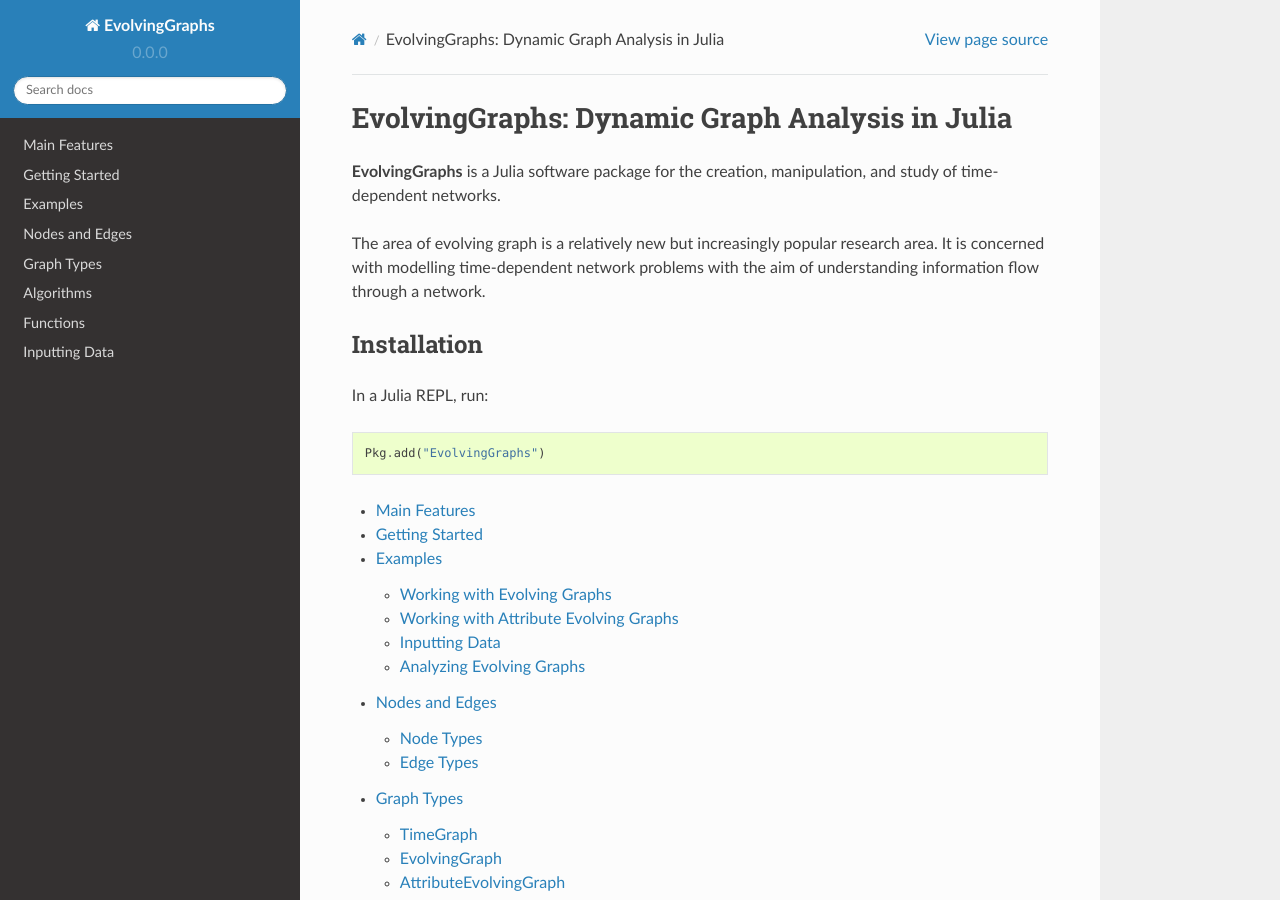
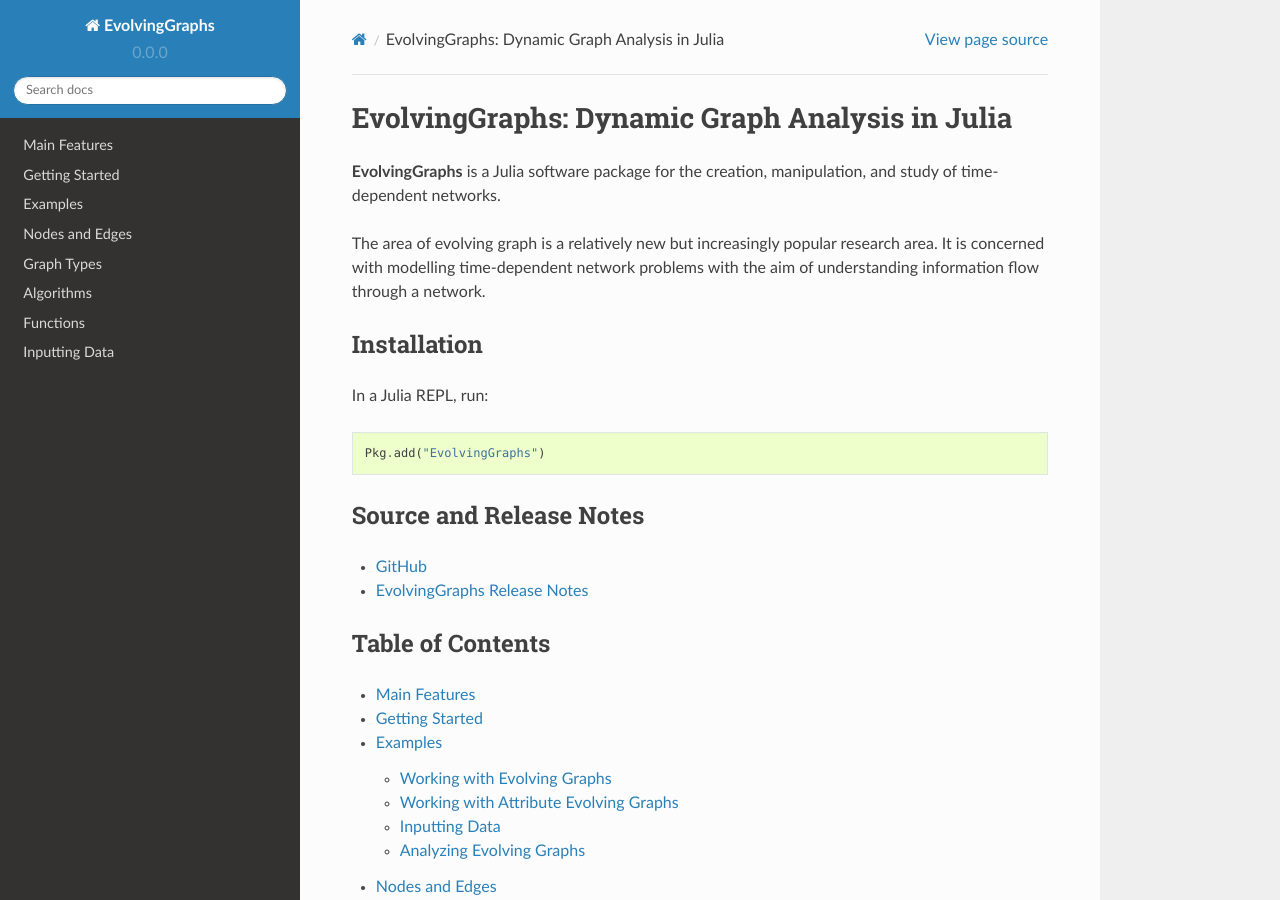
Before and after one commit to EtymoIO/EvolvingGraphs.jl, a Sphinx documentation site: the page built from doc/index.rst, in a window 1280 px wide and 900 px high. Built offline with Sphinx 7.4.7 and the Read the Docs theme 2.0.0, drawn with Linux system fonts in a browser that asks for light colours.

Commit message:
update index info

```diff
--- a/doc/index.rst
+++ b/doc/index.rst
@@ -16,13 +16,20 @@
 
 
 Installation
-------------
-
+^^^^^^^^^^^^
 In a Julia REPL, run::
 
   Pkg.add("EvolvingGraphs")
 
+Source and Release Notes
+^^^^^^^^^^^^^^^^^^^^^^^^
 
+* `GitHub <https://github.com/weijianzhang/EvolvingGraphs.jl>`_
+
+* `EvolvingGraphs Release Notes <https://github.com/weijianzhang/EvolvingGraphs.jl/blob/master/NEWS.md>`_
+
+Table of Contents
+^^^^^^^^^^^^^^^^^
 .. toctree::
    :maxdepth: 2
 
```
